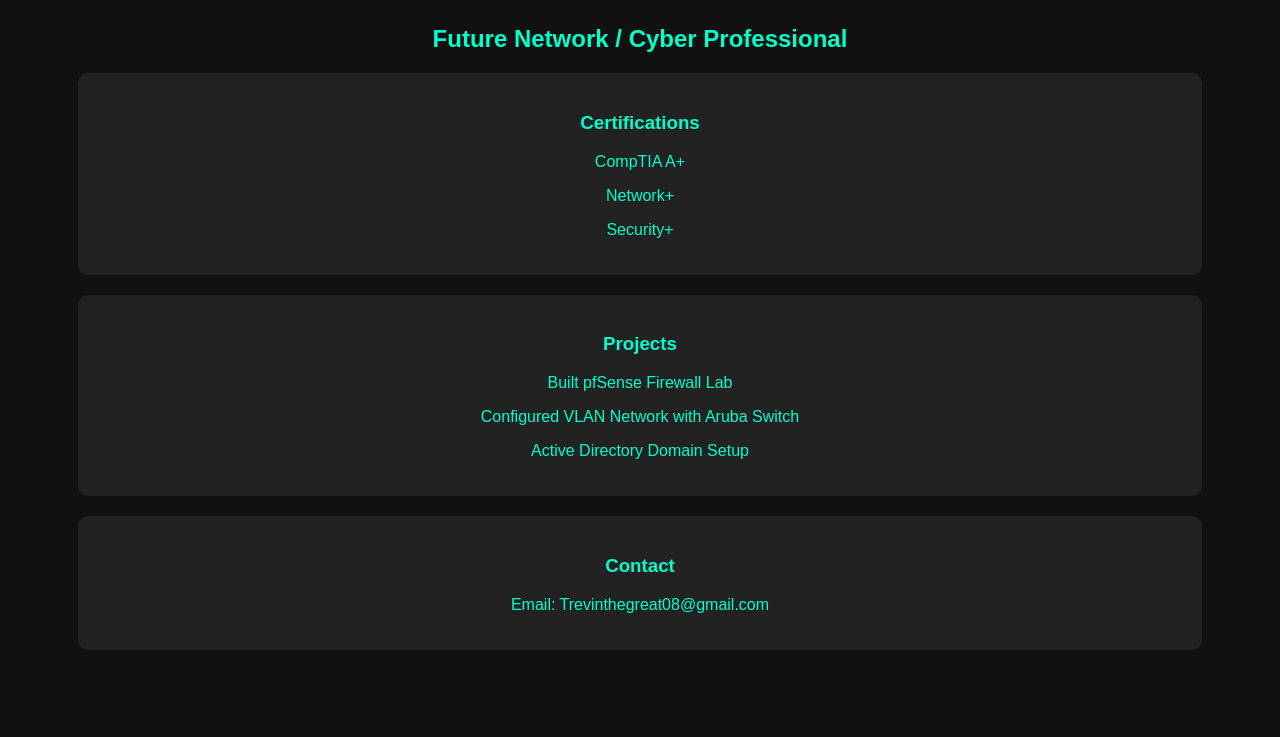
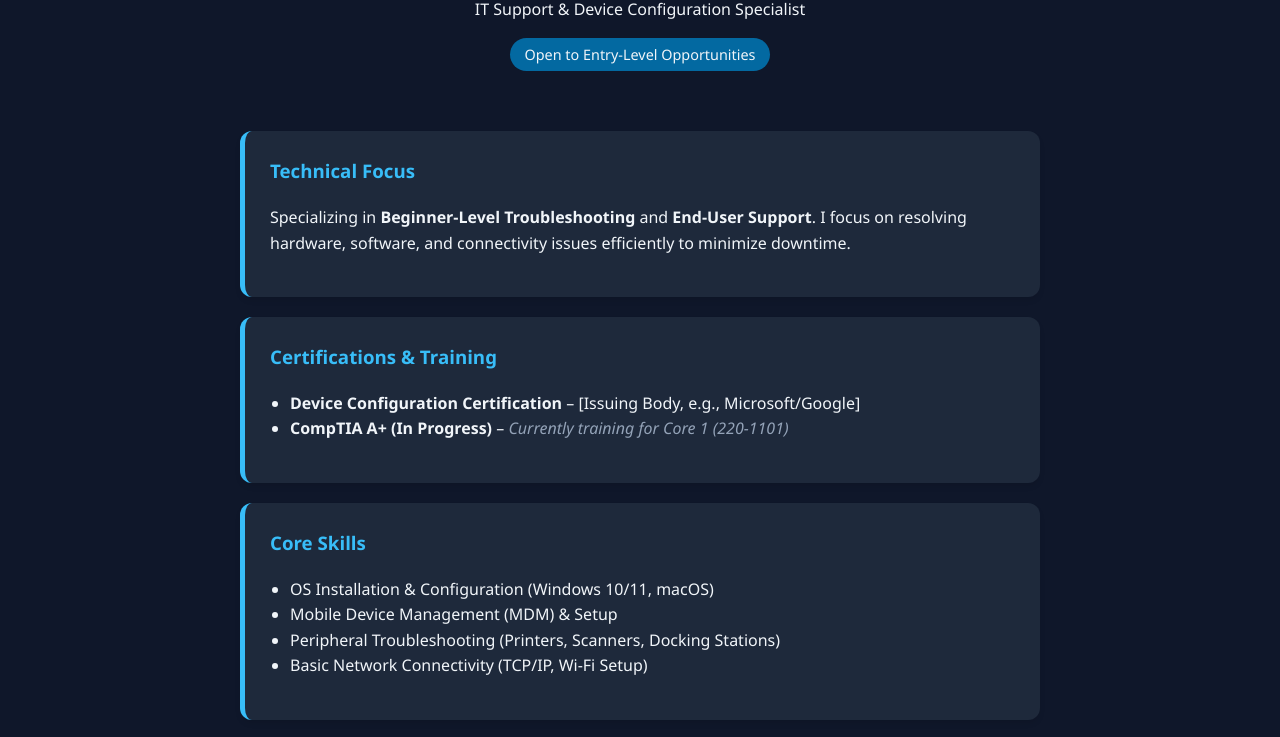
Before and after one commit to HarveyITNetworking/HarveyITNetworking, a plain HTML site: page index.html in a window 1280 px wide. Shown: the part 152-889 px from the top of the page. Drawn offline with Linux system fonts and the light colour scheme.

Commit message:
Update index.html

```diff
--- a/index.html
+++ b/index.html
@@ -1,49 +1,90 @@
 <!DOCTYPE html>
-<html>
+<html lang="en">
 <head>
-    <title>Trevin Harvey II - IT Professional</title>
+    <meta charset="UTF-8">
+    <meta name="viewport" content="width=device-width, initial-scale=1.0">
+    <title>Trevin Harvey II | IT Support Specialist</title>
     <style>
+        :root {
+            --bg: #0f172a;
+            --card: #1e293b;
+            --accent: #38bdf8;
+            --text: #f1f5f9;
+        }
         body {
-            font-family: Arial;
-            background-color: #111;
-            color: #00ffcc;
-            text-align: center;
-            padding: 50px;
+            font-family: 'Segoe UI', Tahoma, Geneva, Verdana, sans-serif;
+            background-color: var(--bg);
+            color: var(--text);
+            line-height: 1.6;
+            margin: 0;
+            padding: 20px;
+            display: flex;
+            flex-direction: column;
+            align-items: center;
         }
-        h1 {
-            font-size: 48px;
+        .container { max-width: 800px; width: 100%; }
+        header { text-align: center; padding: 40px 0; }
+        h1 { color: var(--accent); margin-bottom: 0; }
+        .badge {
+            background: #0369a1;
+            padding: 5px 15px;
+            border-radius: 20px;
+            font-size: 0.9rem;
+            display: inline-block;
         }
         .box {
-            background: #222;
-            padding: 20px;
-            margin: 20px;
-            border-radius: 10px;
+            background: var(--card);
+            padding: 25px;
+            margin: 20px 0;
+            border-radius: 12px;
+            border-left: 5px solid var(--accent);
+            box-shadow: 0 4px 6px -1px rgba(0, 0, 0, 0.1);
+        }
+        h3 { margin-top: 0; color: var(--accent); }
+        ul { padding-left: 20px; }
+        .status-tag {
+            font-style: italic;
+            color: #94a3b8;
         }
     </style>
 </head>
 <body>
 
-    <h1>Trevin Harvey II</h1>
-    <h2>Future Network / Cyber Professional</h2>
+<div class="container">
+    <header>
+        <h1>Trevin Harvey II</h1>
+        <p>IT Support & Device Configuration Specialist</p>
+        <span class="badge">Open to Entry-Level Opportunities</span>
+    </header>
 
     <div class="box">
-        <h3>Certifications</h3>
-        <p>CompTIA A+</p>
-        <p>Network+</p>
-        <p>Security+</p>
+        <h3>Technical Focus</h3>
+        <p>Specializing in <strong>Beginner-Level Troubleshooting</strong> and <strong>End-User Support</strong>. I focus on resolving hardware, software, and connectivity issues efficiently to minimize downtime.</p>
     </div>
 
     <div class="box">
-        <h3>Projects</h3>
-        <p>Built pfSense Firewall Lab</p>
-        <p>Configured VLAN Network with Aruba Switch</p>
-        <p>Active Directory Domain Setup</p>
+        <h3>Certifications & Training</h3>
+        <ul>
+            <li><strong>Device Configuration Certification</strong> – [Issuing Body, e.g., Microsoft/Google]</li>
+            <li><strong>CompTIA A+ (In Progress)</strong> – <span class="status-tag">Currently training for Core 1 (220-1101)</span></li>
+        </ul>
     </div>
 
     <div class="box">
+        <h3>Core Skills</h3>
+        <ul>
+            <li>OS Installation & Configuration (Windows 10/11, macOS)</li>
+            <li>Mobile Device Management (MDM) & Setup</li>
+            <li>Peripheral Troubleshooting (Printers, Scanners, Docking Stations)</li>
+            <li>Basic Network Connectivity (TCP/IP, Wi-Fi Setup)</li>
+        </ul>
+    </div>
+
+    <div class="box" style="text-align: center;">
         <h3>Contact</h3>
-        <p>Email: Trevinthegreat08@gmail.com</p>
+        <p>Email: Trevinthegreat08@gmail.com | <a href="#" style="color:var(--accent)">LinkedIn Profile</a></p>
     </div>
+</div>
 
 </body>
 </html>
```
